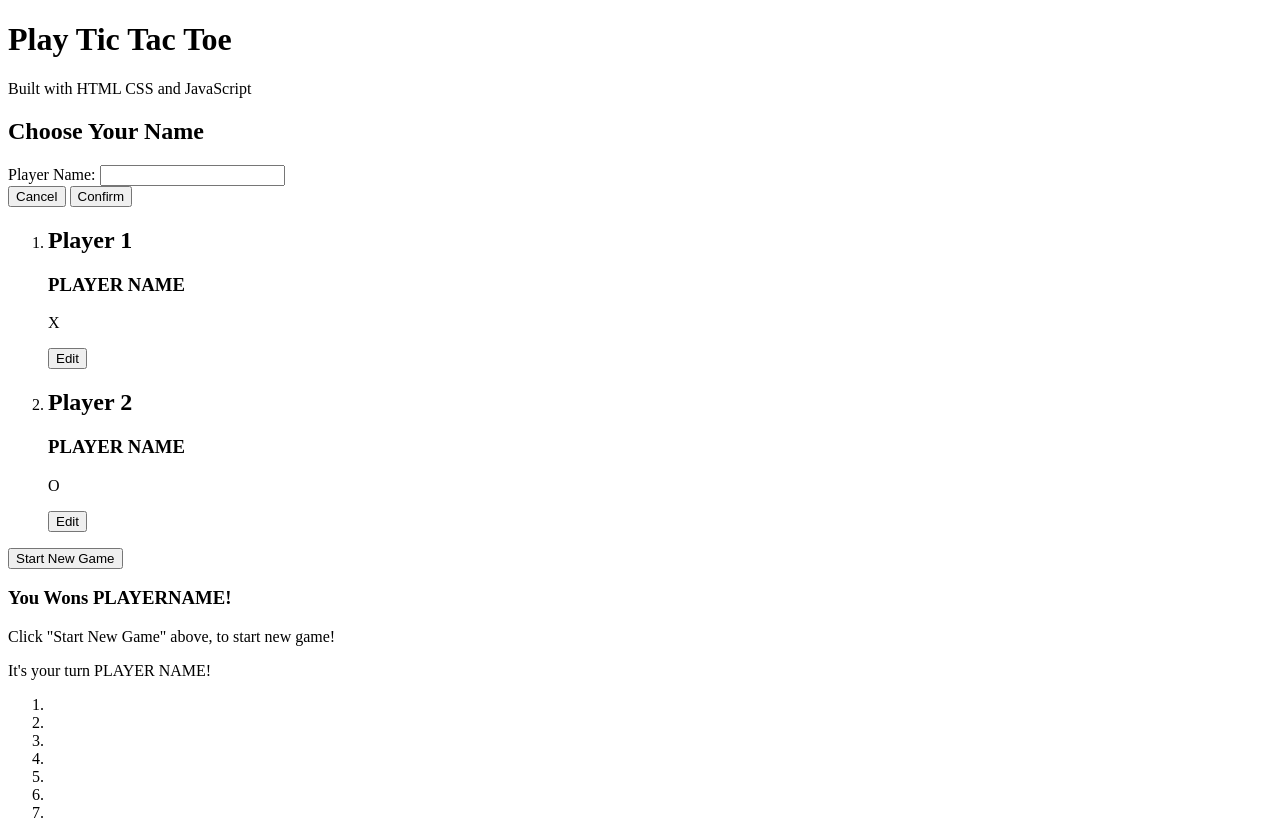
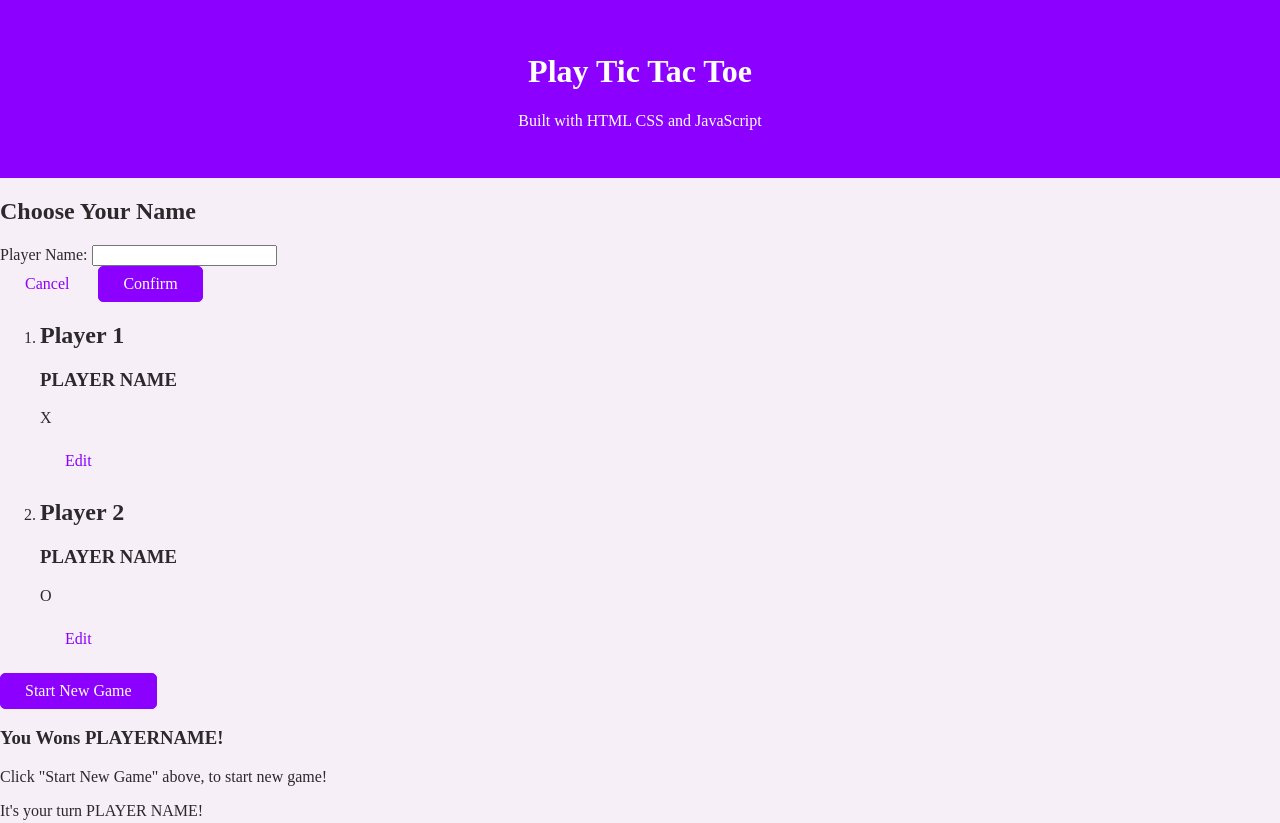
Before and after one commit to yash2411/Tic-Tac-Toe, a plain HTML site: page index.html in a window 1280 px wide. Shown: the top 823 px of the page. Drawn offline with Linux system fonts and the light colour scheme.

Commit message:
Added Base Page Styles

```diff
--- a/index.html
+++ b/index.html
@@ -1,13 +1,19 @@
 <!DOCTYPE html>
 <html lang="en">
+
 <head>
     <meta charset="UTF-8">
     <meta http-equiv="X-UA-Compatible" content="IE=edge">
     <meta name="viewport" content="width=device-width, initial-scale=1.0">
     <title>Tic Tac Toe</title>
+    <link rel="preconnect" href="https://fonts.googleapis.com">
+    <link rel="preconnect" href="https://fonts.gstatic.com" crossorigin>
+    <link href="https://fonts.googleapis.com/css2?family=Open+Sans:wght@400;700&display=swap" rel="stylesheet">
+    <link rel="stylesheet" href="styles/styles.css">
 </head>
+
 <body>
-    <header>
+    <header id="main-header">
         <h1>Play Tic Tac Toe</h1>
         <p>Built with HTML CSS and JavaScript</p>
     </header>
@@ -20,8 +26,8 @@
                     <input type="text" name="playername" id="playername">
                 </div>
                 <div>
-                    <button type="button">Cancel</button>
-                    <button type="submit">Confirm</button>
+                    <button type="button" class="btn btn-alt">Cancel</button>
+                    <button type="submit" class="btn">Confirm</button>
                 </div>
             </form>
         </aside>
@@ -32,7 +38,7 @@
                         <h2>Player 1</h2>
                         <h3>PLAYER NAME</h3>
                         <p>X</p>
-                        <button>Edit</button>
+                        <button class="btn btn-alt">Edit</button>
                     </article>
                 </li>
                 <li>
@@ -40,11 +46,11 @@
                         <h2>Player 2</h2>
                         <h3>PLAYER NAME</h3>
                         <p>O</p>
-                        <button>Edit</button>
+                        <button class="btn btn-alt">Edit</button>
                     </article>
                 </li>
             </ol>
-            <button>Start New Game</button>
+            <button class="btn">Start New Game</button>
         </section>
         <section id="active-game">
             <article>
@@ -70,4 +76,5 @@
 
 
 </body>
+
 </html>
--- /dev/null
+++ b/styles/styles.css
@@ -0,0 +1,41 @@
+body
+{
+    margin: 0;
+    font-family: 'Open-Sans', 'sans-serif';
+    color: rgb(44, 41, 44);
+    background-color: rgb(247, 239, 247);
+}
+#main-header
+{
+    background-color: rgb(140, 0, 255);
+    color: white;
+    padding: 2rem 5%;
+    text-align: center;
+}
+.btn
+{
+    font: inherit;
+    padding: 0.5rem 1.5rem;
+    background-color: rgb(140, 0, 255);
+    border: 1px solid rgb(140, 0, 255);
+    color: white;
+    border-radius: 5px;
+    cursor: pointer;
+}
+.btn-alt
+{
+    background-color: transparent;
+    border-color: transparent;
+    color: rgb(140, 0, 255);
+}
+
+.btn:hover
+{
+    background-color: rgb(79, 10, 190);
+    border-color: rgb(79, 10, 190);
+}
+.btn-alt:hover
+{
+    background-color:  rgb(245, 232, 255);
+    /* border-color: transparent; */
+}
```
